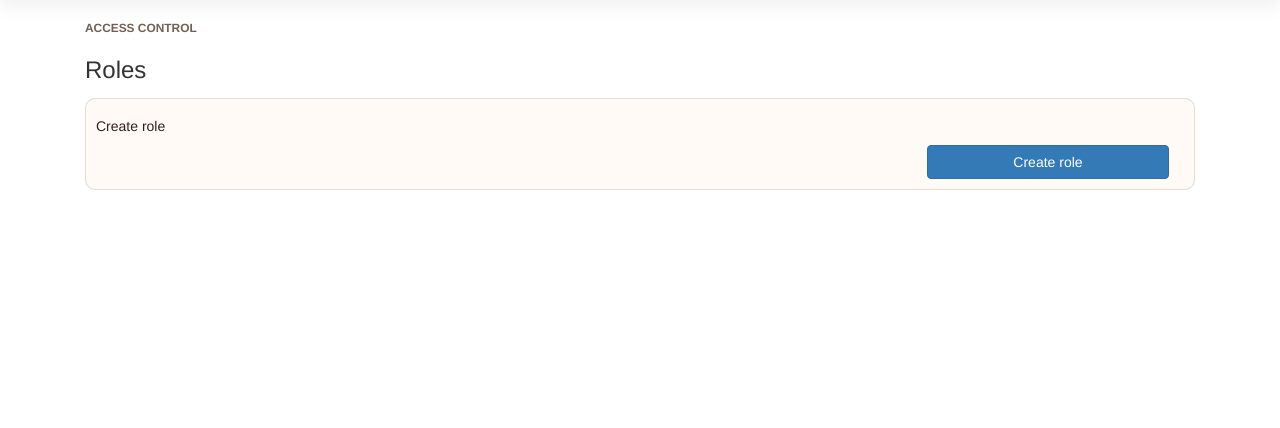
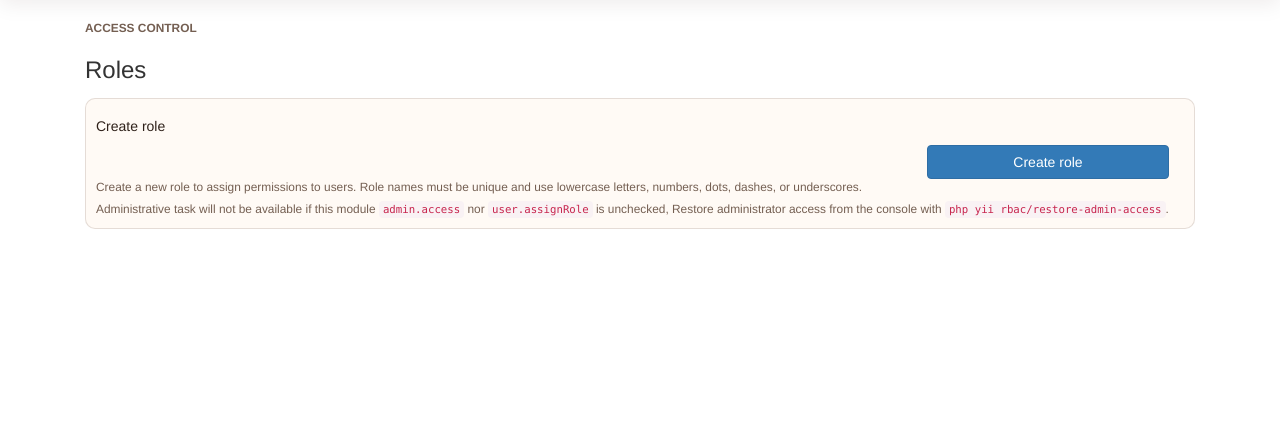
Before and after one commit to hpasionaccessgov/ordering_system, a Yii app: template views/admin-user/roles.php in a window 1280 px wide. Shown: the part 84-512 px from the top of the page. Run offline with PHP 8.4 and a stand-in for Yii, Linux system fonts and the light colour scheme; the template is opened without the code that fills it, so the values that code supplies are empty; some libraries are stand-ins or nearby versions.

Commit message:
Enhance RBAC and UI by addinh recovery warning for admin role, improve permission descriptions, and update order/product views for better navigation and user experience.

```diff
--- a/models/ContactForm.php
+++ b/models/ContactForm.php
@@ -7,9 +7,6 @@ namespace app\models;
 use yii\base\Model;
 use yii\mail\MailerInterface;
 
-/**
- * ContactForm is the model behind the contact form.
- */
 class ContactForm extends Model
 {
     public string $name = '';
--- a/views/admin-user/roles.php
+++ b/views/admin-user/roles.php
@@ -19,6 +19,20 @@ $this->registerJs(<<<JS
     document.querySelectorAll('form[data-role-permission-form]').forEach(form => {
         const permissions = Array.from(form.querySelectorAll('input[name="permissions[]"]'));
         const permissionByName = new Map(permissions.map(input => [input.dataset.permission, input]));
+        const recoveryWarning = form.querySelector('[data-admin-recovery-warning]');
+
+        const updateRecoveryWarning = () => {
+            if (!recoveryWarning) {
+                return;
+            }
+
+            const adminAccess = permissionByName.get('admin.access');
+            const assignRole = permissionByName.get('user.assignRole');
+            recoveryWarning.classList.toggle(
+                'd-none',
+                !adminAccess || !assignRole || adminAccess.checked || assignRole.checked,
+            );
+        };
 
         form.addEventListener('change', event => {
             const input = event.target;
@@ -36,6 +50,12 @@ $this->registerJs(<<<JS
             }
 
             if (input.checked) {
+                const module = input.dataset.permission.split('.')[0];
+                const indexInput = permissionByName.get(module + '.index');
+                if (indexInput && input.dataset.permission !== module + '.index') {
+                    indexInput.checked = true;
+                }
+
                 Object.entries(viewDependencies).forEach(([viewPermission, dependents]) => {
                     if (dependents.includes(input.dataset.permission)) {
                         const viewInput = permissionByName.get(viewPermission);
@@ -45,7 +65,17 @@ $this->registerJs(<<<JS
                     }
                 });
             }
+
+            updateRecoveryWarning();
         });
+
+        updateRecoveryWarning();
+    });
+
+    document.querySelectorAll('[data-bs-toggle="tooltip"]').forEach(element => {
+        if (window.bootstrap) {
+            new bootstrap.Tooltip(element);
+        }
     });
 })();
 JS);
@@ -59,6 +89,30 @@ $permissionModuleLabels = [
     'order' => 'Orders',
     'staff' => 'Staff',
     'customer' => 'Customers',
+];
+$permissionDescriptions = [
+    'admin.access' => 'Access the administrator dashboard.',
+    'staff.access' => 'Access staff-only features.',
+    'customer.access' => 'Access customer features.',
+    'user.index' => 'View the list of users.',
+    'user.view' => 'View an individual user.',
+    'user.create' => 'Create a new user.',
+    'user.update' => 'Edit user information.',
+    'user.delete' => 'Delete a user account.',
+    'user.assignRole' => 'Assign roles to user accounts.',
+    'product.index' => 'View the product and menu list.',
+    'product.view' => 'View an individual product.',
+    'product.create' => 'Create a new product.',
+    'product.update' => 'Edit product information.',
+    'product.archive' => 'Archive or restore products.',
+    'product.delete' => 'Delete a product.',
+    'order.index' => 'View the list of orders.',
+    'order.view' => 'View an individual order.',
+    'order.create' => 'Create a new order.',
+    'order.update' => 'Edit order information.',
+    'order.cancel' => 'Cancel an order.',
+    'order.process' => 'Process an order status.',
+    'order.receipt.print' => 'Print an order receipt.',
 ];
 $permissionGroups = [];
 foreach ($permissions as $permission) {
@@ -78,7 +132,7 @@ uksort($permissionGroups, static function (string $left, string $right) use ($mo
 <div class="d-flex justify-content-between align-items-center mb-4">
     <div>
         <p class="text-uppercase small fw-semibold text-body-secondary mb-1">Access control</p>
-        <h1 class="h3 mb-0">Roles</h1>
+        <h1 class="h3 mb-0"><?= Html::encode($this->title) ?></h1>
     </div>
 </div>
 
@@ -117,8 +171,17 @@ uksort($permissionGroups, static function (string $left, string $right) use ($mo
         <div class="col-12 col-md-3 d-flex align-items-end">
             <?= Html::submitButton('Create role', ['class' => 'btn btn-primary w-100']) ?>
         </div>
-
-        <?php AdminActiveForm::end(); ?>
+        <div class="col-12">
+            <?php AdminActiveForm::end(); ?>
+        </div>
+        <p class="small text-body-secondary mt-2 mb-0">
+            Create a new role to assign permissions to users. Role names must be unique and use lowercase letters,
+            numbers, dots, dashes, or underscores.
+        </p>
+        <p class="small text-body-secondary mt-2 mb-0">
+            Administrative task will not be available if this module <code>admin.access</code> nor <code>user.assignRole</code> is unchecked, Restore administrator access from the console with
+            <code>php yii rbac/restore-admin-access</code>.
+        </p>
     </div>
 </section>
 
@@ -159,18 +222,18 @@ uksort($permissionGroups, static function (string $left, string $right) use ($mo
                     <h3 class="small text-uppercase text-body-secondary">Permissions</h3>
                     <?php $children = array_keys($auth->getChildren($role->name)); ?>
                     <p class="small text-body-secondary">
-                        Index permissions control lists; view permissions control individual records.
-                        Checking or unchecking view synchronizes the module's permissions, while individual
-                        permissions remain editable afterward. All permissions are configurable.
+                        Select permissions to configure this role. Hover over a permission for details.
                     </p>
                     <?php if ($role->name === 'admin') : ?>
-                        <p class="small text-warning-emphasis">
-                            If admin.access and user.assignRole are both unchecked, restore them from the console with
+                        <div class="alert alert-warning small d-none" data-admin-recovery-warning role="alert">
+                            The administrator role has neither <code>admin.access</code> nor
+                            <code>user.assignRole</code>. Restore administrator access from the console with
                             <code>php yii rbac/restore-admin-access</code>.
-                        </p>
+                        </div>
                     <?php endif; ?>
+
                     <?php foreach ($permissionGroups as $module => $modulePermissions) : ?>
-                        <section class="permission-module-group mb-3">
+                        <section class="permission-module-group border rounded p-3 mb-3 bg-body-tertiary">
                             <h4 class="h6 text-body-secondary mb-2">
                                 <?= Html::encode($permissionModuleLabels[$module] ?? ucfirst($module)) ?>
                             </h4>
@@ -186,7 +249,12 @@ uksort($permissionGroups, static function (string $left, string $right) use ($mo
                                             [
                                                 'value' => $permission->name,
                                                 'label' => Html::encode($permission->name),
-                                                'title' => $permission->name,
+                                                'title' => $permissionDescriptions[$permission->name]
+                                                    ?? 'Permission: ' . $permission->name,
+                                                'data-bs-toggle' => 'tooltip',
+                                                'data-bs-placement' => 'top',
+                                                'data-bs-title' => $permissionDescriptions[$permission->name]
+                                                    ?? 'Permission: ' . $permission->name,
                                                 'data-permission' => $permission->name,
                                                 'uncheck' => null,
                                             ],
--- a/views/product/index.php
+++ b/views/product/index.php
@@ -12,8 +12,10 @@ $this->title = 'Product';
 ?>
 
 <div class="d-flex justify-content-between align-items-center mb-4">
+    <div>
+        <p class="text-uppercase small fw-semibold text-body-secondary mb-0">MENU AVAILABLE</p>
         <h1 class="h3 mb-0"><?= Html::encode($this->title) ?></h1>
-
+    </div>
     <?php if (Yii::$app->user->can('product.create')) : ?>
         <?= Html::a(
             'Create product',
--- a/views/site/index.php
+++ b/views/site/index.php
@@ -8,6 +8,7 @@ use app\models\Product;
 /** @var Product[] $featuredProducts */
 
 $this->title = 'Cafébara | Cafe ordering';
+$canViewFeaturedProducts = Yii::$app->user->isGuest || Yii::$app->user->can('product.view');
 ?>
 <div class="site-index">
     <section class="cafebara-hero rounded-4 p-4 p-lg-5 mb-5">
@@ -42,7 +43,7 @@ $this->title = 'Cafébara | Cafe ordering';
                     <?php endif ?>
                 </div>
 
-                <?php if ($featuredProducts !== []) : ?>
+                <?php if ($canViewFeaturedProducts && $featuredProducts !== []) : ?>
                     <section class="cafebara-catalog-preview mt-5">
                         <div class="d-flex flex-wrap justify-content-between align-items-end gap-3 mb-4">
                             <div>
```
Also changed, not shown: views/order/index.php (+7 -1 lines), .github/agents/history_.agent.md. Lines whose indentation alone changed are shown as unchanged.
